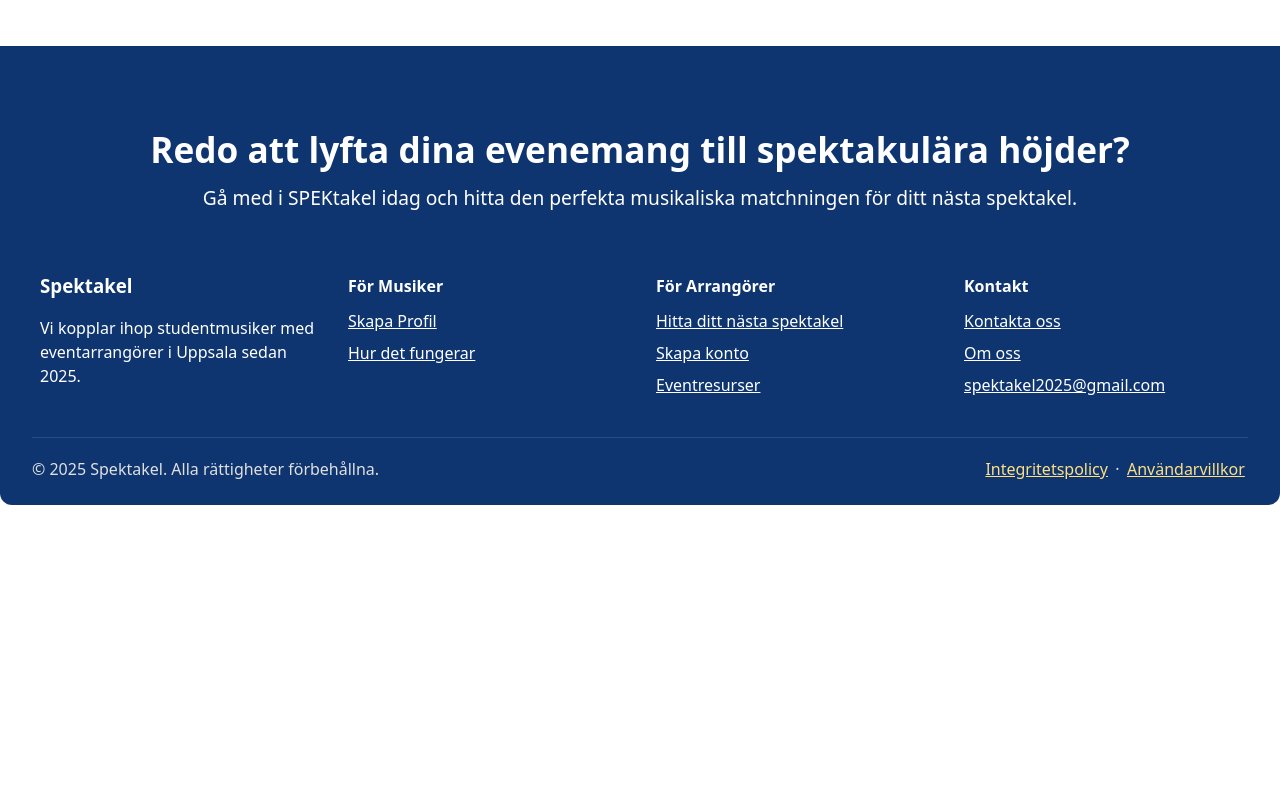
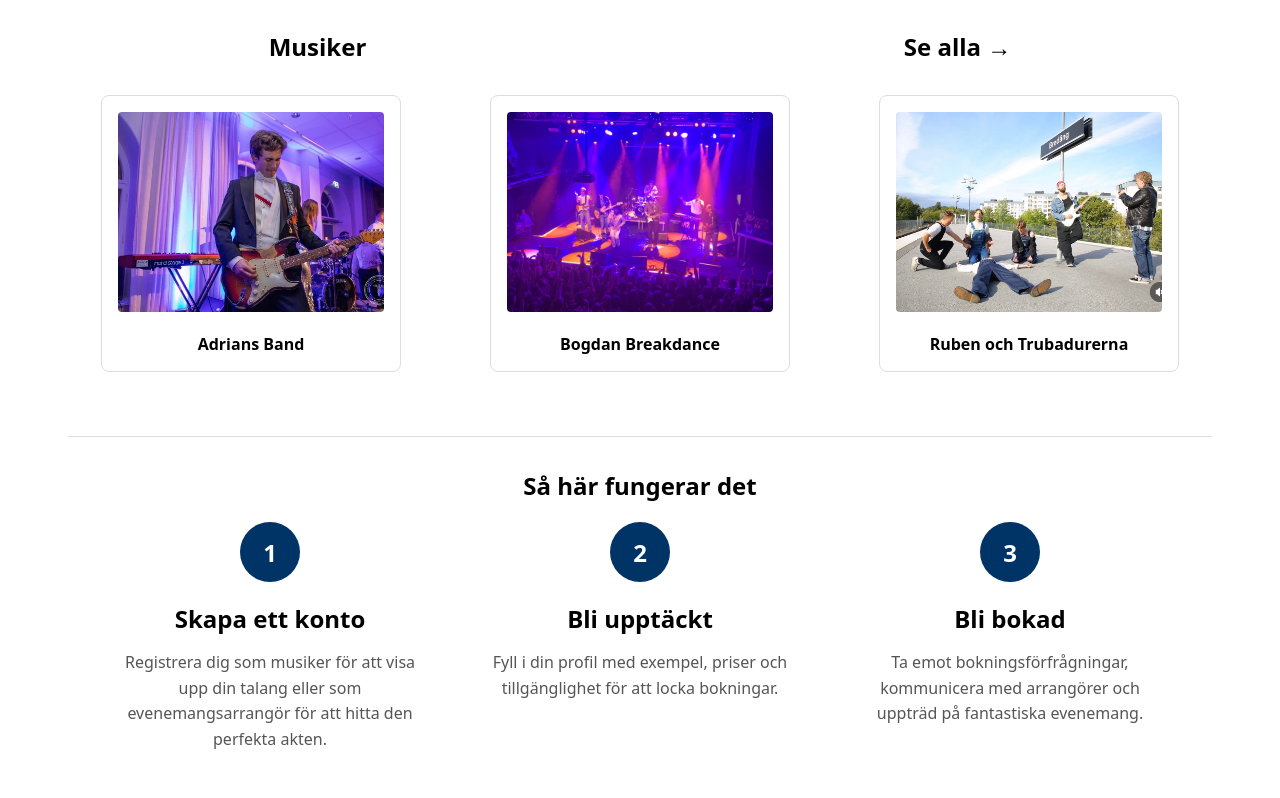
Before and after one commit to ChristofferNo/spektakel, a React (Vite) app: page / in a window 1280 px wide. Shown: the part 882-1680 px from the top of the page. Before the commit the page ends 1387 px from the top, so only its background shows below. Built offline with nearby package versions, Linux system fonts and the light colour scheme.

Commit message:
la till artist preview och 3 steg proces

```diff
--- a/src/index.css
+++ b/src/index.css
@@ -1,25 +1,13 @@
-:root {
-  font-family: Inter, system-ui, Avenir, Helvetica, Arial, sans-serif;
-  line-height: 1.5;
-  font-weight: 400;
-
-  color-scheme: light dark;
-  color: rgba(255, 255, 255, 0.87);
-  background-color: #242424;
-
-  font-synthesis: none;
-  text-rendering: optimizeLegibility;
-  -webkit-font-smoothing: antialiased;
-  -moz-osx-font-smoothing: grayscale;
+*,
+*::before,
+*::after {
+  margin: 0;
+  padding: 0;
 }
 
-a {
-  font-weight: 500;
-  color: #646cff;
-  text-decoration: inherit;
-}
-a:hover {
-  color: #535bf2;
+h1 {
+  font-size: 3.2em;
+  line-height: 1.1;
 }
 
 body {
@@ -30,40 +18,3 @@ body {
   background-color: #fff;
   color: #000;
 }
-
-h1 {
-  font-size: 3.2em;
-  line-height: 1.1;
-}
-
-button {
-  border-radius: 8px;
-  border: 1px solid transparent;
-  padding: 0.6em 1.2em;
-  font-size: 1em;
-  font-weight: 500;
-  font-family: inherit;
-  background-color: #1a1a1a;
-  cursor: pointer;
-  transition: border-color 0.25s;
-}
-button:hover {
-  border-color: #646cff;
-}
-button:focus,
-button:focus-visible {
-  outline: 4px auto -webkit-focus-ring-color;
-}
-
-@media (prefers-color-scheme: light) {
-  :root {
-    color: #213547;
-    background-color: #ffffff;
-  }
-  a:hover {
-    color: #747bff;
-  }
-  button {
-    background-color: #f9f9f9;
-  }
-}
--- a/src/pages/HomePage/HomePage.css
+++ b/src/pages/HomePage/HomePage.css
@@ -1,77 +1,3 @@
-/*
-
-.homePageContainer {
-  display: flex;
-  flex-direction: column;
-  align-items: center;
-  width: 100vw;
-}
-.bandImage {
-  display: flex;
-  flex-direction: column;
-  align-items: center;
-  justify-content: center;
-  width: 100%;
-  height: auto;
-}
-
-.hero-container {
-  position: relative;
-  height: 100vh;
-  width: 100%;
-  background-image: url("../../assets/Images/placeHolderImage.jpeg");
-  background-size: cover;
-  background-position: center;
-}
-
-.hero-overlay {
-  text-align: center;
-  color: white;
-  max-width: 100%;
-}
-
-.hero-button {
-  margin-top: 20px;
-  padding: 12px 24px;
-  background-color: #003366;
-  color: white;
-  border: none;
-  border-radius: 6px;
-  font-weight: bold;
-  cursor: pointer;
-  font-size: 16px;
-}
-
-.hero-button:hover {
-  background-color: #0055aa;
-}
-
-.dark-overlay {
-  display: flex;
-  align-items: center;
-  justify-content: center;
-  min-height: 100vh;
-  width: 100%;
-  background-color: rgba(0, 0, 0, 0.5);
-}
-
-.artists-preview {
-  height: 200px;
-  display: flex;
-  flex-direction: row;
-  gap: 10vw;
-  padding: 2rem 10vw;
-}
-
-.artist-card {
-  flex: 1;
-}
-
-.musician-img {
-  object-fit: cover;
-} */
-
-
 .homePageContainer {
   display: flex;
   flex-direction: column;
@@ -139,3 +65,103 @@
 .hero-button:hover {
   background-color: #0055aa;
 }
+
+.musicians-textbox {
+  width: 100%;
+  display: flex;
+  flex-direction: row;
+  align-content: center;
+  justify-content: space-around;
+  padding-top: 2rem;
+  font-size: 24px;
+  font-weight: bold;
+}
+
+.View-all-btn {
+  cursor: pointer;
+}
+
+.View-all-btn:hover {
+  color: #007bff;
+}
+
+.artists-preview {
+  display: flex;
+  flex-direction: row;
+  align-content: center;
+  gap: 7vw;
+  padding: 2rem;
+}
+
+.artist-card {
+  flex: 1;
+  border: 1px solid #ddd;
+  border-radius: 8px;
+  padding: 1rem;
+}
+
+.artist-img {
+  border-radius: 4px;
+  object-fit: cover;
+  width: 100%;
+  height: 200px;
+}
+
+.musicians-name {
+  padding: 1rem 1rem 0rem 1rem;
+  display: flex;
+  flex-direction: row;
+  align-items: center;
+  justify-content: center;
+  font-weight: bold;
+}
+
+/* How-it-works section */
+.how-it-works {
+  display: flex;
+  flex-direction: column;
+  align-items: center;
+  padding: 2rem;
+  margin-top: 2rem;
+  border-top: 1px solid #ddd;
+}
+
+.steps-container {
+  display: flex;
+  flex-direction: row;
+  justify-content: space-around;
+  gap: 30px;
+}
+
+.step-card {
+  display: flex;
+  flex-direction: column;
+  align-items: center;
+  text-align: center;
+  max-width: 300px;
+  padding: 20px;
+}
+
+.step-number {
+  background-color: #003366;
+  color: white;
+  width: 60px;
+  height: 60px;
+  border-radius: 50%;
+  display: flex;
+  justify-content: center;
+  align-items: center;
+  font-size: 1.5rem;
+  font-weight: bold;
+  margin-bottom: 20px;
+}
+
+.step-title {
+  font-size: 1.5rem;
+  margin-bottom: 15px;
+}
+
+.step-description {
+  color: #555;
+  line-height: 1.6;
+}
--- a/src/pages/HomePage/HomePage.jsx
+++ b/src/pages/HomePage/HomePage.jsx
@@ -1,79 +1,32 @@
-// import "../HomePage/HomePage.css";
-// import musicians from "../../assets/dummyData/musicians";
-// import MusicianCard from "../../components/MusicianCard/MusicianCard";
-
-// function HomePage({ navigate, setSelectedMusician }) {
-//   const previewMusicians = musicians.slice(0, 3);
-//   return (
-//     <div className="homePageContainer">
-//       <div className="hero-container">
-//         <div className="dark-overlay">
-//           <div className="hero-overlay">
-//             <h1>Uppsalas främsta plattform för studentmusiker</h1>
-//             <p>
-//               Vi för samman musiker med nationer och event-organisatörer i
-//               Uppsala
-//             </p>
-//             <button
-//               onClick={() => navigate("FindMusiciansPage")}
-//               className="hero-button"
-//             >
-//               Hitta musiker
-//             </button>
-//           </div>
-//         </div>
-//       </div>
-//       <div>testst</div>
-//       <div>testst</div>
-//       <div>testst</div>
-//       <div>testst</div>
-//       <div>testst</div>
-//       <div>testst</div>
-//       <div>testst</div>
-//       <div>testst</div>
-//       <div>testst</div>
-//       <div>testst</div>
-//       <div>testst</div>
-//       <div>testst</div>
-//       <div>testst</div>
-//       <div>testst</div>
-//       <div>testst</div>
-//       <div>testst</div>
-//       <div>testst</div>
-//       <div>testst</div>
-//       {/* <div style={{ height: "100px" }}> test</div>
-
-//       <div className="artists-preview">
-//         {previewMusicians.map((musician, i) => (
-//           <div
-//             key={i}
-//             style={{ width: "300px", height: "200px", overflow: "hidden" }}
-//           >
-//             <img
-//               src={musician.image}
-//               alt="Thumbnail"
-//               style={{
-//                 width: "100%",
-//                 height: "100%",
-//                 objectFit: "cover", // ✅ Makes it fill without distortion
-//               }}
-//             />
-//           </div>
-//         ))}
-//       </div> */}
-//     </div>
-//   );
-// }
-
-// export default HomePage;
-
 import "../HomePage/HomePage.css";
 import { useEffect, useState } from "react";
 import musicians from "../../assets/dummyData/musicians";
 
 function HomePage({ navigate }) {
   const slideshowBands = musicians.slice(0, 3);
+  const previewMusicians = musicians.slice(0, 3);
   const [currentIndex, setCurrentIndex] = useState(0);
+
+  const steps = [
+    {
+      number: 1,
+      title: "Skapa ett konto",
+      description:
+        "Registrera dig som musiker för att visa upp din talang eller som evenemangsarrangör för att hitta den perfekta akten.",
+    },
+    {
+      number: 2,
+      title: "Bli upptäckt",
+      description:
+        "Fyll i din profil med exempel, priser och tillgänglighet för att locka bokningar.",
+    },
+    {
+      number: 3,
+      title: "Bli bokad",
+      description:
+        "Ta emot bokningsförfrågningar, kommunicera med arrangörer och uppträd på fantastiska evenemang.",
+    },
+  ];
 
   useEffect(() => {
     const interval = setInterval(() => {
@@ -110,6 +63,41 @@ function HomePage({ navigate }) {
           </div>
         </div>
       </div>
+      <div className="musicians-textbox">
+        <div>Musiker</div>
+        <a
+          className="View-all-btn"
+          onClick={() => {
+            navigate("FindMusiciansPage");
+          }}
+        >
+          Se alla →
+        </a>
+      </div>
+
+      <div className="artists-preview">
+        {previewMusicians.map((musician, i) => (
+          <div key={i} className="artist-card">
+            <img src={musician.image} alt="Thumbnail" className="artist-img" />
+            <div className="musicians-name">{musician.name}</div>
+          </div>
+        ))}
+      </div>
+      <div className="how-it-works">
+        <h2>Så här fungerar det</h2>
+
+        <div className="steps-container">
+          {steps.map((step) => (
+            <div key={step.number} className="step-card">
+              <div className="step-number">
+                <span>{step.number}</span>
+              </div>
+              <h3 className="step-title">{step.title}</h3>
+              <p className="step-description">{step.description}</p>
+            </div>
+          ))}
+        </div>
+      </div>
     </div>
   );
 }
```
Also changed, not shown: index.html (+2 -2 lines).
